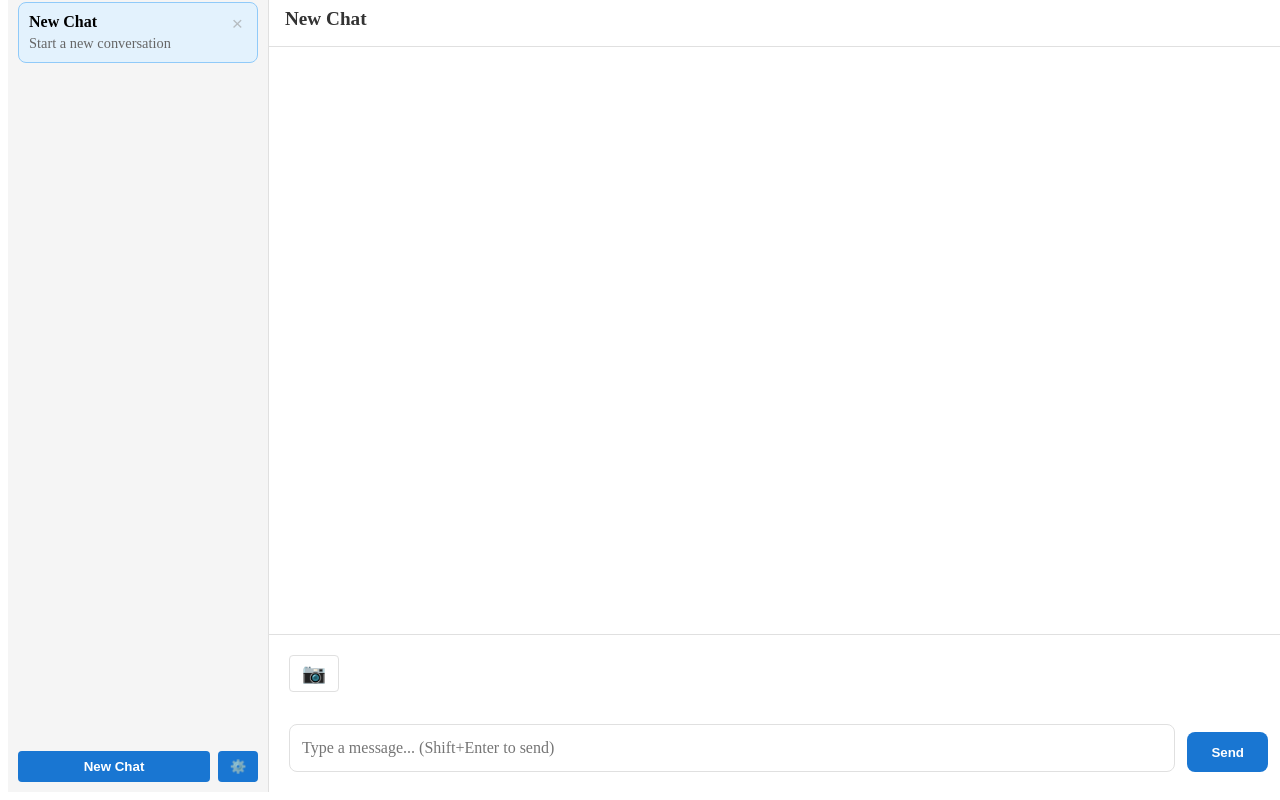
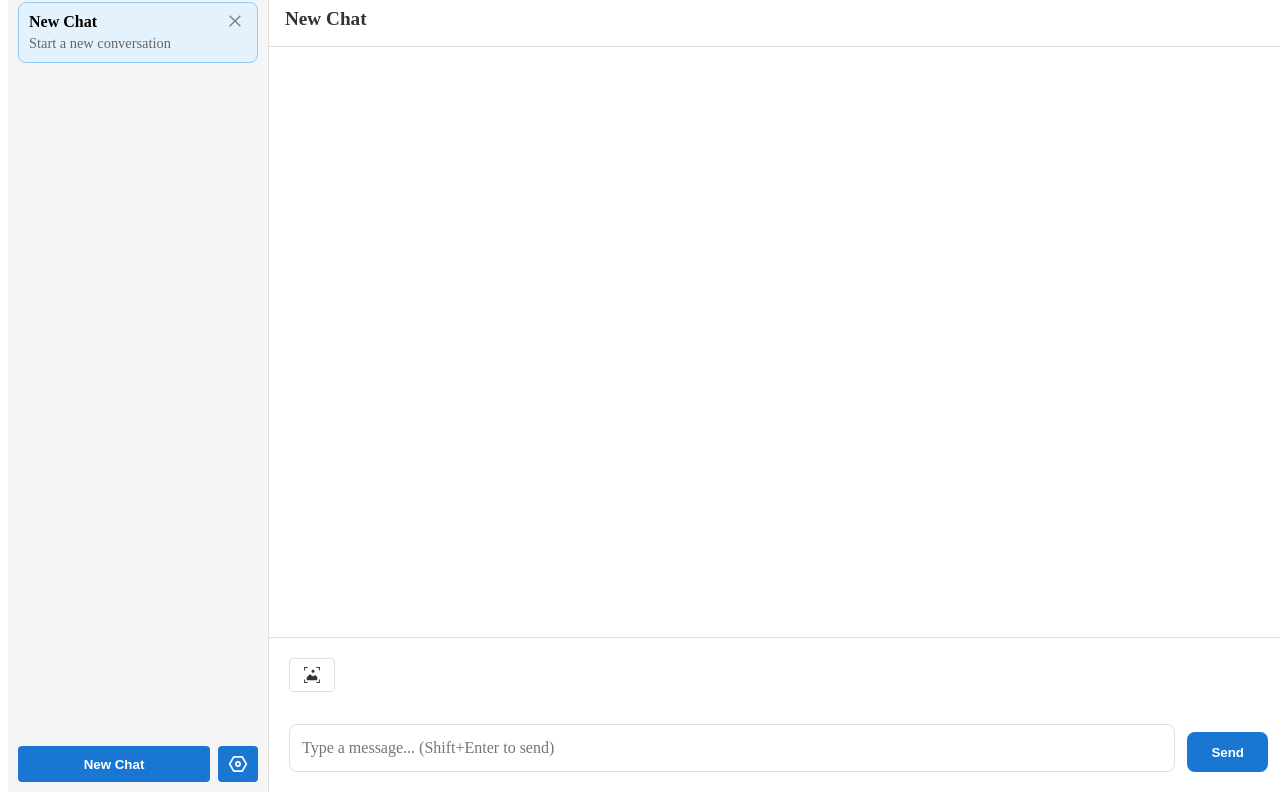
Before and after one commit to DamonDeng/DLMAssistant, a React (Vite) app: page / in a window 1280 px wide. Both pictures are taken after a click on the button "New Chat". Shown: the part 16-816 px from the top of the page. Built offline with nearby package versions, Linux system fonts and the light colour scheme.

Commit message:
refactor: replace emoji characters with SVG icons for better visual consistency

```diff
--- a/src/App.css
+++ b/src/App.css
@@ -66,14 +66,20 @@
   border: none;
   color: #999;
   cursor: pointer;
-  font-size: 1.2em;
   padding: 0 4px;
   opacity: 0.6;
+  display: flex;
+  align-items: center;
+  justify-content: center;
 }
 
 .delete-session-button:hover {
   opacity: 1;
-  color: #f44336;
+}
+
+.delete-session-button .icon {
+  width: 16px;
+  height: 16px;
 }
 
 .button-container {
@@ -90,6 +96,9 @@
   background-color: #1976d2;
   color: white;
   font-weight: bold;
+  display: flex;
+  align-items: center;
+  justify-content: center;
 }
 
 .new-chat-button {
@@ -99,6 +108,12 @@
 .config-button {
   width: 40px;
   padding: 8px;
+}
+
+.config-button .icon {
+  width: 20px;
+  height: 20px;
+  filter: brightness(0) invert(1);
 }
 
 .new-chat-button:hover, .config-button:hover {
@@ -203,8 +218,15 @@
   border-radius: 4px;
   background-color: white;
   cursor: pointer;
-  font-size: 1.2em;
   transition: background-color 0.2s;
+  display: flex;
+  align-items: center;
+  justify-content: center;
+}
+
+.image-upload-button .icon {
+  width: 20px;
+  height: 20px;
 }
 
 .image-upload-button:hover {
@@ -295,3 +317,11 @@
   font-size: 1.2em;
   color: #666;
 }
+
+/* Added styles for icons */
+.icon {
+  display: block;
+  width: 100%;
+  height: 100%;
+  object-fit: contain;
+}
--- a/src/App.tsx
+++ b/src/App.tsx
@@ -5,6 +5,11 @@ import { ConfigPage } from "./components/ConfigPage";
 import { LanguageProvider, useTranslation } from "./i18n/LanguageContext";
 import { BedrockClient } from "./services/bedrock";
 import "./App.css";
+
+// Import icons
+import settingsIcon from "./assets/icons/settings.svg";
+import closeIcon from "./assets/icons/close.svg";
+import imageIcon from "./assets/icons/image.svg";
 
 function AppContent() {
   const { t } = useTranslation();
@@ -408,7 +413,7 @@ function AppContent() {
                 onClick={(e) => deleteSession(session.id, e)}
                 title="Delete session"
               >
-                ×
+                <img src={closeIcon} alt="Delete" className="icon" />
               </button>
             </div>
           ))}
@@ -418,7 +423,7 @@ function AppContent() {
             {t('newChat')}
           </button>
           <button className="config-button" onClick={() => setShowConfig(true)}>
-            ⚙️
+            <img src={settingsIcon} alt="Settings" className="icon" />
           </button>
         </div>
       </div>
@@ -448,7 +453,7 @@ function AppContent() {
                   onClick={() => fileInputRef.current?.click()}
                   title="Upload image"
                 >
-                  📷
+                  <img src={imageIcon} alt="Upload image" className="icon" />
                 </button>
                 <input
                   ref={fileInputRef}
```
